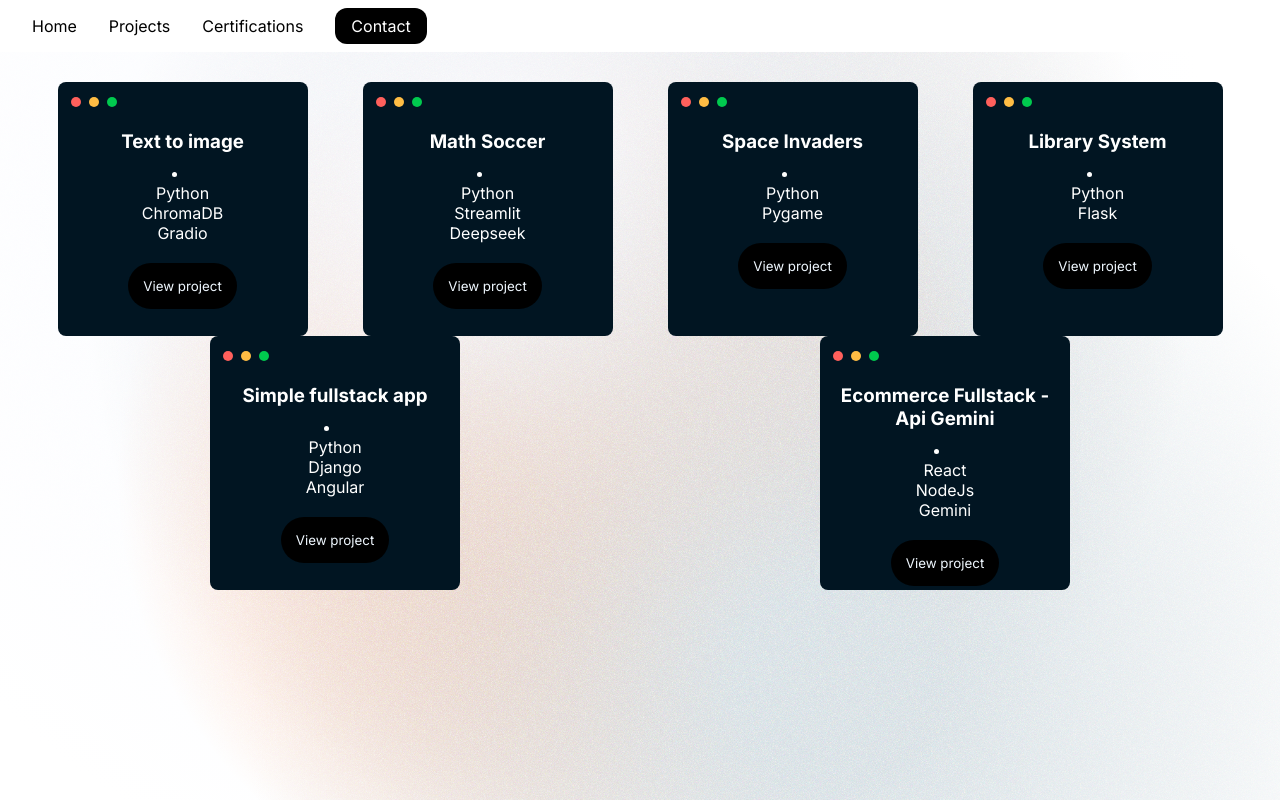
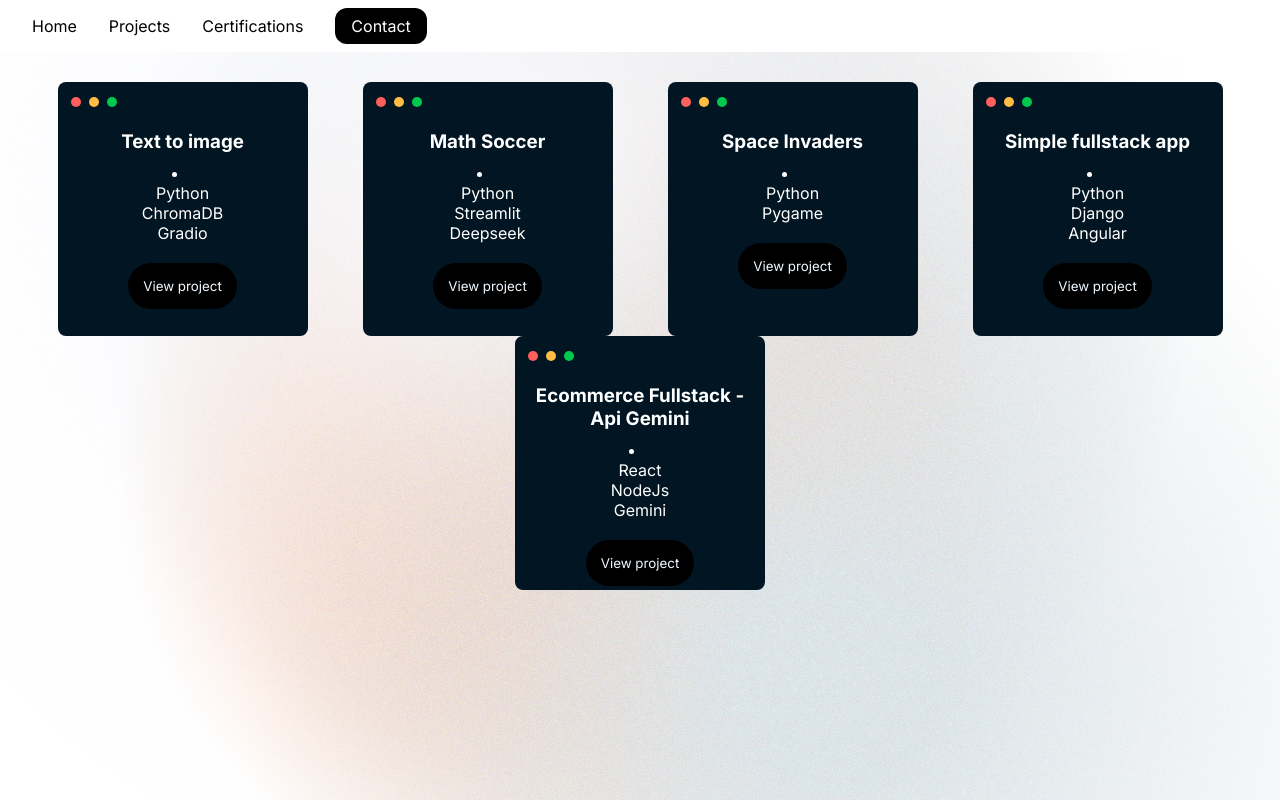
Before and after one commit to Alberthzaid/Portfolio, a React (Vite) app: page /Projects in a window 1280 px wide. Built offline with nearby package versions, Linux system fonts and the light colour scheme.

Commit message:
updating portfolio implementations

```diff
--- a/src/Components/ProjectsCards/Projects.tsx
+++ b/src/Components/ProjectsCards/Projects.tsx
@@ -17,12 +17,6 @@ export const ProjectsCards = () => {
       name: "Space Invaders",
       technologies: ["Python", "Pygame"],
       url: "https://github.com/Alberthzaid/Game_test.git",
-    },
-    {
-      id: 4,
-      name: "Library System",
-      technologies: ["Python", "Flask"],
-      url: "https://github.com/Alberthzaid/Library-System-Backend.git",
     },
     {
       id: 5,
```
